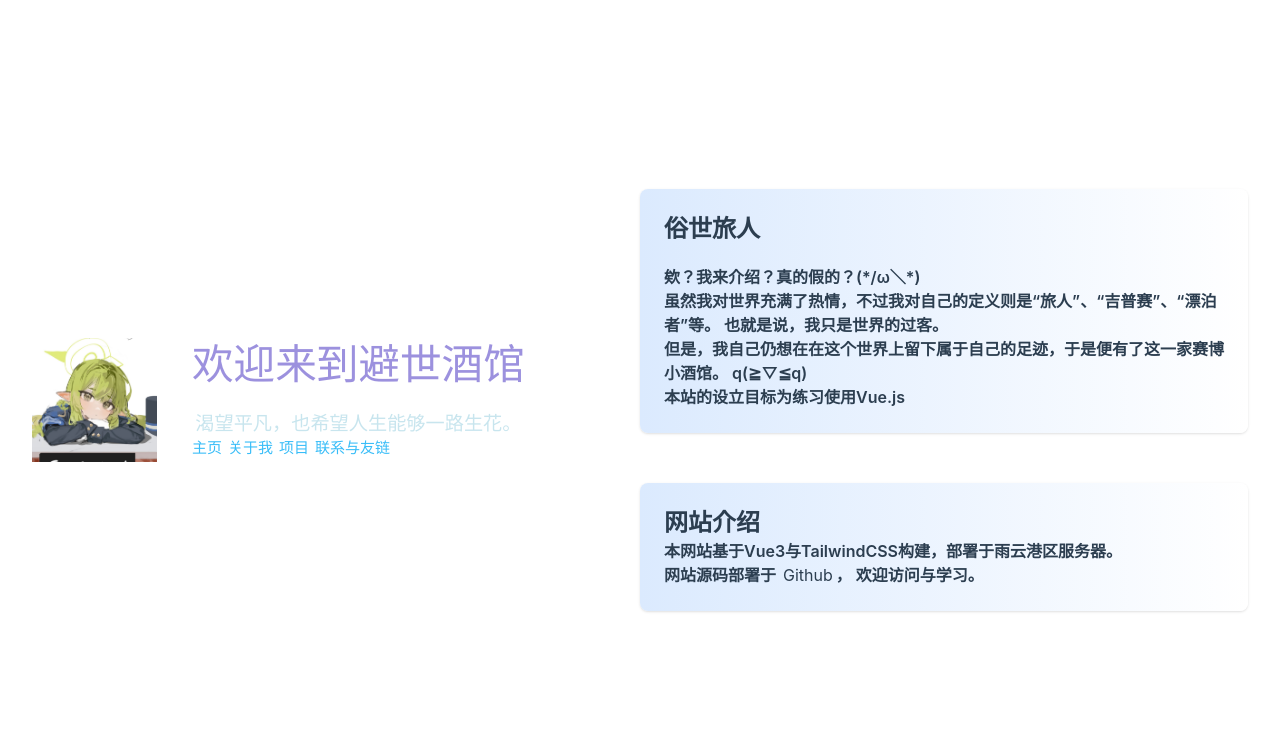
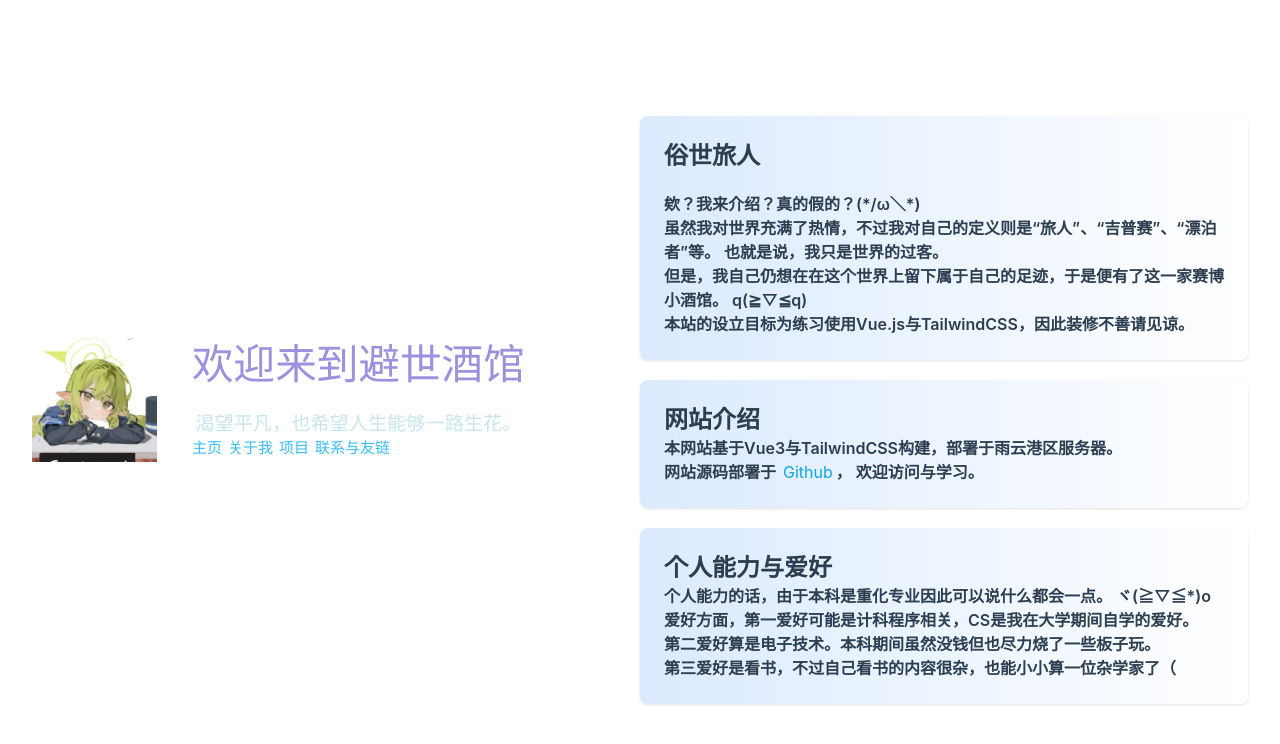
Before and after one commit to LuoYuLose/VueHomePage, a Vue app: page /about in a window 1280 px wide. Shown: the top 744 px of the page. Built offline with nearby package versions, Linux system fonts and the light colour scheme.

Commit message:
更新部分组件

```diff
--- a/package.json
+++ b/package.json
@@ -30,6 +30,7 @@
     "tailwindcss": "^3.4.3",
     "typescript": "~5.4.0",
     "vite": "^5.2.8",
+    "vitest": "^1.6.0",
     "vue-tsc": "^2.0.11"
   }
 }
--- a/src/App.vue
+++ b/src/App.vue
@@ -1,5 +1,5 @@
 <script setup lang="ts">
-  import MainPage from './components/MainPage.vue'
+  import mainPage from './components/mainPage.vue'
 </script>
 
 <template>
@@ -7,7 +7,7 @@
     <img alt="Test Pic" class="logo" src="./assets/Hikari.jpg" width="125" height="125" />
 
     <div class="wrapper">
-      <MainPage msg="欢迎来到避世酒馆" whatever="渴望平凡，也希望人生能够一路生花。" />
+      <mainPage msg="欢迎来到避世酒馆" whatever="渴望平凡，也希望人生能够一路生花。" style="font-size: 1.125rem" />
       <nav class='text-sky-400'>
         <a href="/">主页</a>
         <a href="/about">关于我</a>
--- a/src/components/PageIntroduction.vue
+++ b/src/components/PageIntroduction.vue
@@ -6,7 +6,7 @@
     本网站基于Vue3与TailwindCSS构建，部署于雨云港区服务器。
     <br />
     网站源码部署于
-    <a href="https://github.com/LuoYuLose/VueHomePage">Github</a>，
+    <a href="https://github.com/LuoYuLose/VueHomePage" class="text-sky-500">Github</a>，
     欢迎访问与学习。
   </p>
 </template>
--- a/src/components/SelfIntroduction.vue
+++ b/src/components/SelfIntroduction.vue
@@ -9,7 +9,7 @@
     但是，我自己仍想在在这个世界上留下属于自己的足迹，于是便有了这一家赛博小酒馆。
     q(≧▽≦q)
     <br />
-    本站的设立目标为练习使用Vue.js</p>
+    本站的设立目标为练习使用Vue.js与TailwindCSS，因此装修不善请见谅。</p>
 </template>
 
 <script lang="ts">
--- /dev/null
+++ b/src/components/myAbilitiesAndHobbies.vue
@@ -0,0 +1,22 @@
+<template>
+  <h1 class="text-2xl font-bold">个人能力与爱好</h1>
+  <p class="para text-base font-semibold">
+    个人能力的话，由于本科是重化专业因此可以说什么都会一点。
+    ヾ(≧▽≦*)o
+    <br />
+  </p>
+  <p class="para text-base font-semibold">
+    爱好方面，第一爱好可能是计科程序相关，CS是我在大学期间自学的爱好。
+    <br />
+    第二爱好算是电子技术。本科期间虽然没钱但也尽力烧了一些板子玩。
+    <br />
+    第三爱好是看书，不过自己看书的内容很杂，也能小小算一位杂学家了（
+    <br />
+  </p>
+</template>
+
+<script lang="ts">
+  export default {
+    name: 'myAbilitiesAndHobbies',
+  }
+</script>
--- /dev/null
+++ b/src/css/cardStyle.css
@@ -0,0 +1,3 @@
+.card {
+  @apply rounded-lg bg-gradient-to-r from-blue-100 to-white p-6 shadow;
+}
--- a/src/main.ts
+++ b/src/main.ts
@@ -1,6 +1,7 @@
 import './css/main.css'
 import './css/tailwindcss.css'
 import './css/transition.css'
+import './css/cardStyle.css'
 
 import { createApp } from 'vue'
 import { createRouter, createWebHistory } from 'vue-router'
--- a/src/views/About.vue
+++ b/src/views/About.vue
@@ -1,30 +1,34 @@
 <template>
     <div class="content-container flex-auto flex-col md:flex-row">
-      <div class="SelfIntroduction rounded-lg bg-gradient-to-r from-blue-100 to-white p-6 shadow">
-        <SelfIntroduction></SelfIntroduction>
+      <div class="card divGaps">
+        <selfIntroduction></selfIntroduction>
       </div>
-      <div class="PageIntroduction rounded-lg bg-gradient-to-r from-blue-100 to-white p-6 shadow">
-        <PageIntroduction></PageIntroduction>
+      <div class="card divGaps">
+        <pageIntroduction></pageIntroduction>
+      </div>
+      <div class="card divGaps">
+        <myAbilitiesAndHobbies></myAbilitiesAndHobbies>
       </div>
     </div>
 </template>
 
 <script lang="ts">
   import { defineComponent, ref } from 'vue'
-  import SelfIntroduction from '../components/SelfIntroduction.vue'
-  import PageIntroduction from '../components/PageIntroduction.vue'
+  import selfIntroduction from '../components/selfIntroduction.vue'
+  import pageIntroduction from '../components/pageIntroduction.vue'
+  import myAbilitiesAndHobbies from '../components/myAbilitiesAndHobbies.vue'
   export default {
     name: 'AboutMe',
     components: {
-      SelfIntroduction,
-      PageIntroduction,
+      selfIntroduction,
+      pageIntroduction,
+      myAbilitiesAndHobbies,
     },
   }
 </script>
 
 <style scoped>
-  .PageIntroduction {
-    text-align: center;
-    margin-top: 50px;
+  .divGaps {
+    margin-top: 20px;
   }
 </style>
--- a/src/views/Home.vue
+++ b/src/views/Home.vue
@@ -1,16 +1,16 @@
 <template>
   <div class="home">
-    <IndexIntroduction></IndexIntroduction>
+    <indexIntroduction></indexIntroduction>
   </div>
 </template>
 
 <script lang="ts">
   import { defineComponent } from 'vue'
-  import IndexIntroduction from '../components/IndexIntroduction.vue'
+  import indexIntroduction from '../components/indexIntroduction.vue'
   export default {
     name: 'Home',
     components: {
-      IndexIntroduction
+      indexIntroduction
     },
   }
 </script>
--- a/src/views/Projects.vue
+++ b/src/views/Projects.vue
@@ -1,6 +1,6 @@
 <template>
   <div class="projects">
-    <ProjectInformation></ProjectInformation>
+    <projectInformation></projectInformation>
     <ul>
       <li class="list" v-for="project in projects" :key="project.id">
         {{ project.name }} - {{ project.desc }}
@@ -11,7 +11,7 @@
 
 <script lang="ts">
   import { defineComponent } from 'vue'
-  import ProjectInformation from '../components/ProjectInformation.vue'
+  import projectInformation from '../components/projectInformation.vue'
   const projects = [
     { id: 1, name: 'Django所做的Web应用', desc: '目前未在Github创建对应仓库' },
     { id: 2, name: 'React重构个人主页', desc: '目前未在Github创建对应仓库' },
@@ -19,9 +19,9 @@
     { id: 4, name: '使用TailwindCSS美化个人主页', desc: '正在进行中' },
   ]
   export default {
-    name: 'Projects',
+    name: 'projects',
     components: {
-      ProjectInformation
+      projectInformation
     },
     data() {
       return {
```
Also changed, not shown: src/css/main.css (line endings or trailing spaces), 1 other file (tests, documents, lock files or other folders).
